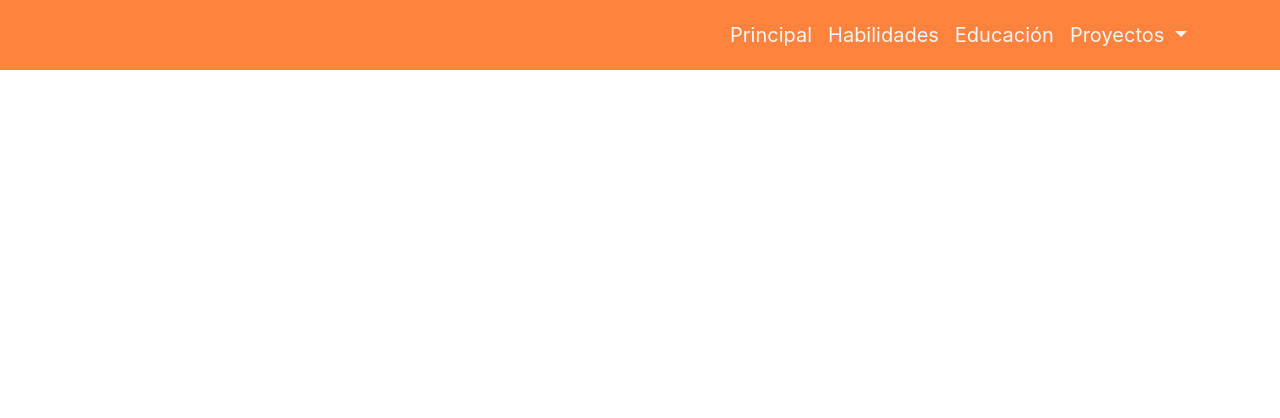
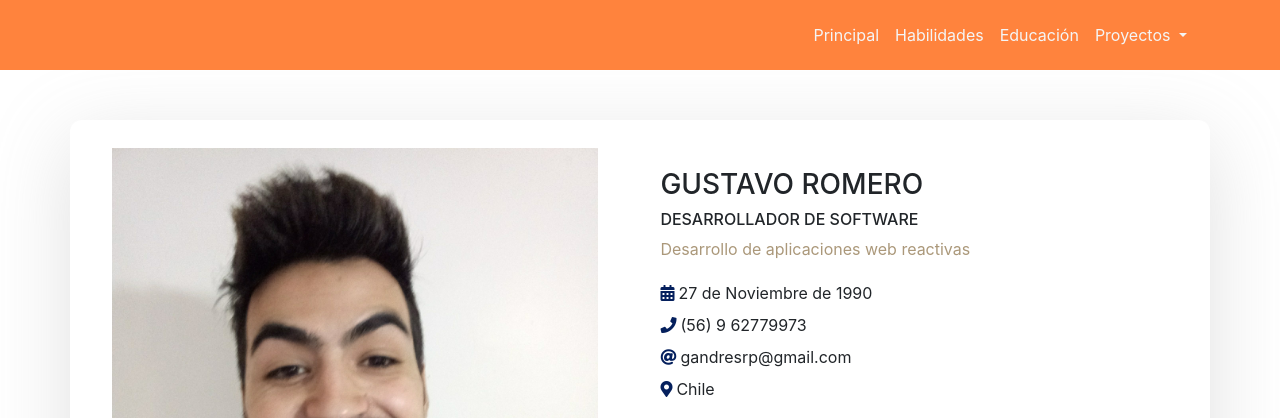
Before and after one commit to gustavoromerocl/Curso-Bootstrap-4, a plain HTML site: page Bootstrap-basico.html in a window 1280 px wide. Shown: the top 418 px of the page. Drawn offline with nearby package versions, Linux system fonts and the light colour scheme.

Commit message:
Flex utilities y Agregando estilos

```diff
--- a/Bootstrap-basico.html
+++ b/Bootstrap-basico.html
@@ -4,6 +4,7 @@
     <meta charset="UTF-8">
     <meta name="viewport" content="width=device-width, initial-scale=1, shrink-to-fit=no"> <!--Configuracion de la pantalla para mobile first-->
     <link rel="stylesheet" href="https://stackpath.bootstrapcdn.com/bootstrap/4.5.2/css/bootstrap.min.css" integrity="sha384-JcKb8q3iqJ61gNV9KGb8thSsNjpSL0n8PARn9HuZOnIxN0hoP+VmmDGMN5t9UJ0Z" crossorigin="anonymous">
+    <link rel="stylesheet" href="https://use.fontawesome.com/releases/v5.7.2/css/all.css" integrity="sha384-fnmOCqbTlWIlj8LyTjo7mOUStjsKC4pOpQbqyi7RrhN7udi9RwhKkMHpvLbHG9Sr" crossorigin="anonymous">
     <link rel="stylesheet" href="./css/custom.css">
     <link rel="stylesheet" href="./css/responsive.css">
     <title>Document</title>
@@ -32,6 +33,35 @@
         </div>
     </header>
 
+    <section class="main-info bg-grad" id="main-info">
+        <div class="container">
+            <div class="row">
+                <div class="col-12 col-md-5 col-xl-6 img-col d-flex align-items-center">
+                    <div class="img-container d-flex justify-content-center">
+                        <img src="img/me.jpg" alt="">
+                    </div>
+                </div>
+                <div class="col-12 col-md-7 col-xl-6 text-col">
+                    <div class="text-container">
+                        <h3 class="sect-title text-uppercase">Gustavo Romero</h3>
+                        <h4 class="text-uppercase">Desarrollador de software</h4>
+                        <p>Desarrollo de aplicaciones web reactivas</p>
+                        <ul class="list-unstyled basic-info"> <!--Remueve los estilos por defecto de la lista-->
+                            <li><i class="fas fa-calendar-alt"></i>27 de Noviembre de 1990</li>
+                            <li><i class="fas fa-phone"></i>(56) 9 62779973</li>
+                            <li><i class="fas fa-at"></i>gandresrp@gmail.com</li>
+                            <li><i class="fas fa-map-marker-alt"></i>Chile</li>
+                        </ul>
+                        <ul class="list-inline social-nw"> <!--La lista se alinea de forma justificada-->
+                            <li class="list-inline-item"><a href="#"><i class="fab fa-linkedin"></i></a></li>
+                            <li class="list-inline-item"><a href="#"><i class="fab fa-twitter-square"></i></a></li>
+                        </ul>
+                    </div>
+                </div>
+            </div>
+        </div>
+    </section>
+
 
     <script src="https://code.jquery.com/jquery-3.5.1.slim.min.js" integrity="sha384-DfXdz2htPH0lsSSs5nCTpuj/zy4C+OGpamoFVy38MVBnE+IbbVYUew+OrCXaRkfj" crossorigin="anonymous"></script>
     <script src="https://cdn.jsdelivr.net/npm/popper.js@1.16.1/dist/umd/popper.min.js" integrity="sha384-9/reFTGAW83EW2RDu2S0VKaIzap3H66lZH81PoYlFhbGU+6BZp6G7niu735Sk7lN" crossorigin="anonymous"></script>
--- a/css/custom.css
+++ b/css/custom.css
@@ -31,3 +31,69 @@
   .header-area .main-menu .navbar .nav-link:hover {
     font-weight: 600; /*link cuando se posiciona el cursor sobre el elemento*/
   }
+
+ /*
+ *************************************************************************
+                      MAIN INFO SECTION
+ *************************************************************************
+ */
+
+ .main-info {
+   position: relative;
+   z-index: 1;
+   padding-bottom: 42px;
+   margin-bottom: 50px;
+ }
+
+ .main-info .container {
+    border-radius: 12px;
+    position: relative;
+    bottom: -100px;
+    background: #fff;
+    padding-top: 28px;
+    padding-bottom: 28px;
+    box-shadow: 0px 20px 80px 0px rgba(153, 153, 153, 0.3);
+ }
+
+ .main-info .container .img-col .img-container > img{
+   width: 90%;
+   height: 80%;
+ }
+
+ .main-info .container .text-col .text-container {
+   margin: 20px auto 0 auto;
+   width: 98%;
+ }
+
+ .main-info .container .text-col .text-container h4{
+   font-size: 16px;
+ }
+
+ .main-info .container .text-col .text-container p{
+  font-size: 16px;
+  color: var(--brown-leather);
+  margin-bottom: 20px;
+}
+
+.main-info .container .text-col .text-container ul.basic-info {
+  padding-left: 0;
+}
+
+.main-info .container .text-col .text-container ul.basic-info > li {
+  margin-bottom: 8px;
+}
+
+.main-info .container .text-col .text-container ul.basic-info > li > i {
+  margin-right: 4px;
+  color: var(--blue-navy);
+}
+
+.main-info .container .text-col .text-container ul.social-nw{
+  margin-top: 20px;
+  padding-left: 0;
+}
+
+.main-info .container .txt-col .text-container ul.social-nw > li i{
+  font-size: 40px;
+  color: var(--blue-navy);
+}
--- a/css/responsive.css
+++ b/css/responsive.css
@@ -8,10 +8,16 @@
 /*Medium devices (tablets, 768px and up)*/
 @media (min-width: 768px) {
     .header-area .main-menu .navbar .nav-link {
-        font-size: 20px;
-    }
-
- }
+        font-size: 16px;
+      }
+    .main-info {
+        padding-bottom: 42px;
+        margin-bottom: 78px;
+      }
+    .main-info .container {
+        bottom: -120px;
+      }
+}
 
 /*Large devices (desktops, 992px and up)*/
 @media (min-width: 992px) {  }
```
Also changed, not shown: img/me.jpg (added).
